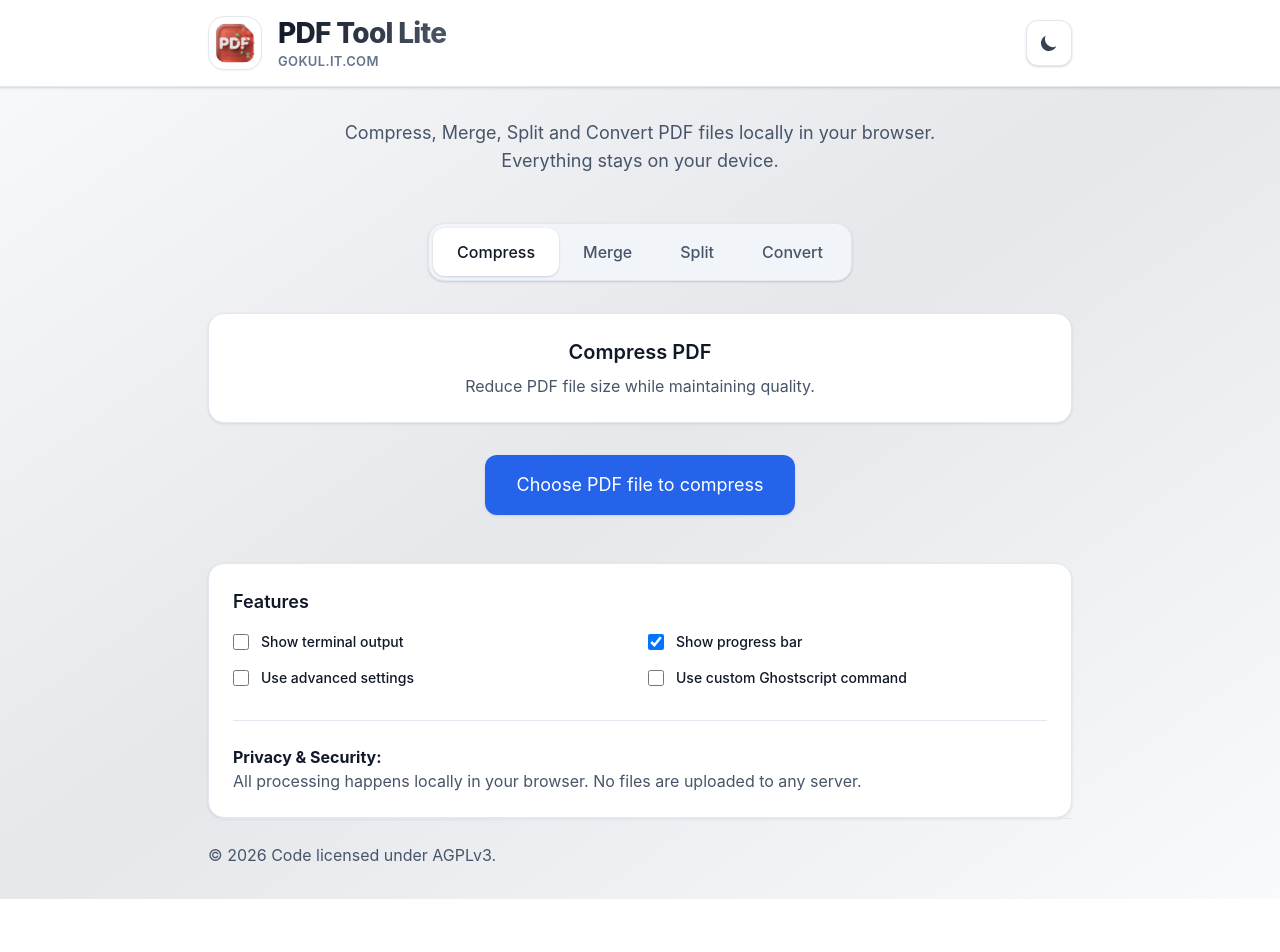
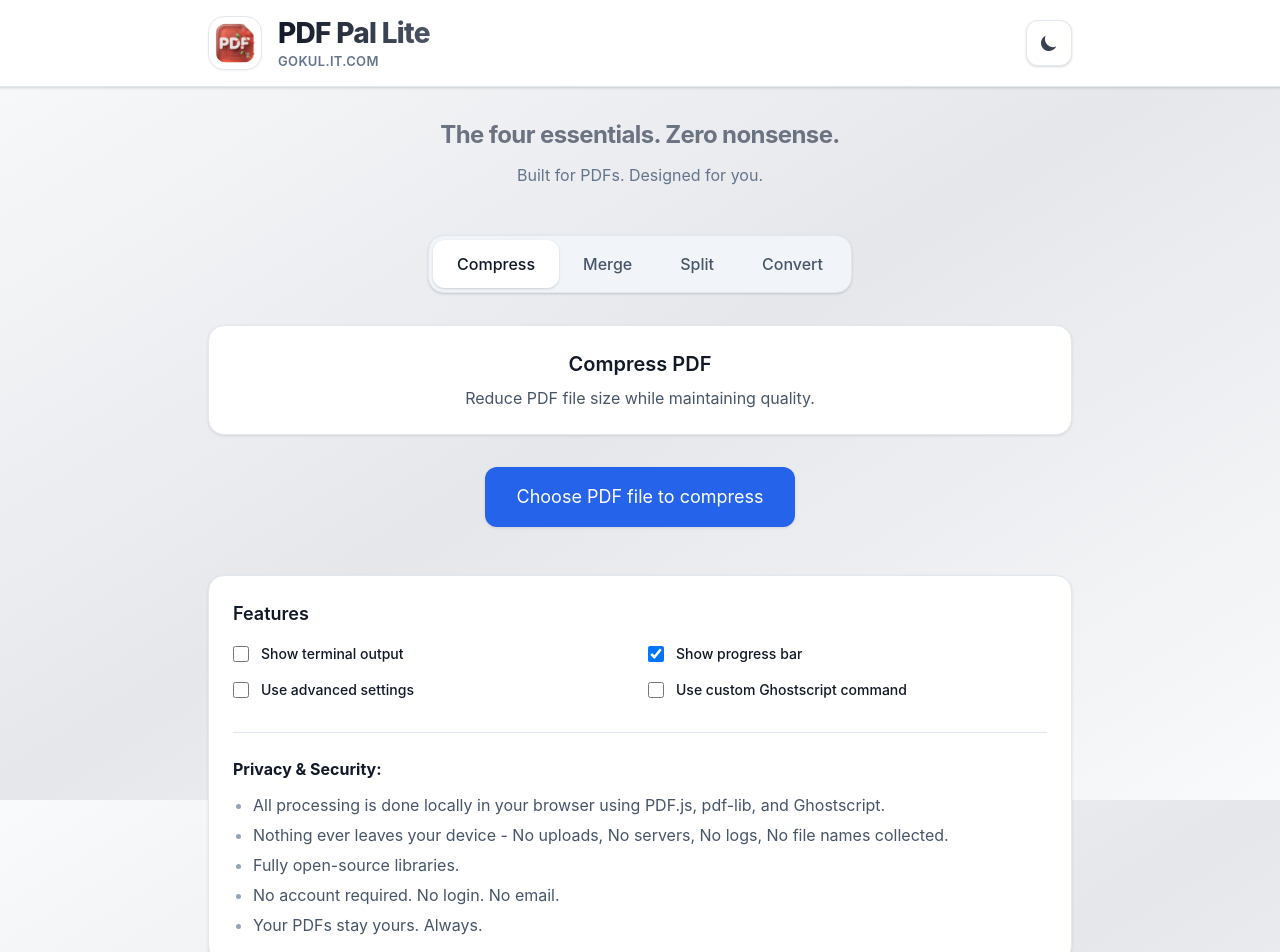
Before and after one commit to Gokul-Sloth/PDF-Pal, a React (Vite) app: page / in a window 1280 px wide. Shown: the top 952 px of the page. Before the commit the page ends 899 px from the top, so only its background shows below. Built offline with nearby package versions, Linux system fonts and the light colour scheme.

Commit message:
feat: enhance UI typography, filter drag-and-drop by file type, right-aligned privacy footer

```diff
--- a/index.html
+++ b/index.html
@@ -1,17 +1,20 @@
 <!doctype html>
 <html lang="en">
+
 <head>
   <meta charset="UTF-8" />
-    <link rel="apple-touch-icon" sizes="180x180" href="/apple-touch-icon.png">
+  <link rel="android-chrome" sizes="180x180" href="/android-chrome-192x192.png">
   <link rel="icon" type="image/png" sizes="32x32" href="/favicon-32x32.png">
   <link rel="icon" type="image/png" sizes="16x16" href="/favicon-16x16.png">
   <link rel="manifest" href="/site.webmanifest">
   <link rel="shortcut icon" href="/favicon.ico">
   <meta name="viewport" content="width=device-width, initial-scale=1.0" />
-    <title>Local PDF Tools - Compress, Merge, Split</title>
+  <title>PDF Pal🦥</title>
 </head>
+
 <body>
   <div id="root"></div>
   <script type="module" src="/src/main.jsx"></script>
 </body>
+
 </html>
--- a/package.json
+++ b/package.json
@@ -9,6 +9,7 @@
     "preview": "vite preview"
   },
   "dependencies": {
+    "@formkit/auto-animate": "^0.9.0",
     "jszip": "^3.10.1",
     "pdf-lib": "^1.17.1",
     "pdfjs-dist": "^5.5.207",
--- a/src/App.jsx
+++ b/src/App.jsx
@@ -1,4 +1,5 @@
 import { useState, useRef, useEffect } from "react";
+import { useAutoAnimate } from "@formkit/auto-animate/react";
 import { PDFDocument } from "pdf-lib";
 import { _GSPS2PDF } from "./lib/worker-init.js";
 import { convertPdfToImages } from "./lib/pdfjs-to-images.js";
@@ -38,6 +39,8 @@ function loadPDFData(response, filename) {
 }
 
 function App() {
+  const [animationParent] = useAutoAnimate();
+  const [isDragOver, setIsDragOver] = useState(false);
   const [activeTab, setActiveTab] = useState("compress");
   const [convertType, setConvertType] = useState("pdfToImg"); // 'pdfToImg' or 'imgToPdf'
   const [convertFormat, setConvertFormat] = useState("png"); // 'png' or 'jpeg'
@@ -618,7 +621,7 @@ function App() {
             </div>
             <div className="flex flex-col justify-center leading-tight">
               <h1 className="text-2xl md:text-[28px] font-extrabold text-transparent bg-clip-text bg-gradient-to-r from-gray-900 to-gray-600 dark:from-white dark:to-gray-300 tracking-tight pb-0.5">
-                PDF Tool Lite
+                PDF Pal Lite
               </h1>
               <p className="text-xs md:text-[13px] font-semibold text-muted-500 dark:text-muted-400 tracking-wide uppercase mt-0.5">
                 <span className="hover:text-muted-700 dark:hover:text-muted-200 hover:underline cursor-pointer transition-colors">Gokul.it.com</span>
@@ -634,10 +637,12 @@ function App() {
       </header>
       <div className="container mx-auto max-w-4xl px-4 py-8">
         {/* Info below navbar */}
-        <div className="text-center mb-12">
-          <p className="text-lg text-muted-600 dark:text-muted-300 max-w-2xl mx-auto">
-            Compress, Merge, Split and Convert PDF files locally in your browser. <br />
-            Everything stays on your device.
+        <div className="text-center mb-12 space-y-3">
+          <h2 className="text-xl md:text-2xl font-bold text-gray-500 dark:text-white max-w-2xl mx-auto tracking-tight">
+            The four essentials. Zero nonsense.
+          </h2>
+          <p className="text-sm md:text-base text-muted-500 dark:text-muted-400 max-w-2xl mx-auto">
+            Built for PDFs. Designed for you.
           </p>
         </div>
 
@@ -704,7 +709,52 @@ function App() {
         </div>
 
         {/* Tab Content */}
-        <div className="card mb-8">
+        <div
+          className={`card mb-8 relative transition-all duration-300 ${isDragOver ? 'ring-4 ring-primary-500 scale-[1.02] shadow-2xl' : ''}`}
+          onDragOver={(e) => {
+            e.preventDefault();
+            if (e.dataTransfer.types && e.dataTransfer.types.includes('Files')) {
+              setIsDragOver(true);
+            }
+          }}
+        >
+          {isDragOver && (
+            <div
+              className="absolute inset-0 z-50 flex items-center justify-center bg-white/90 dark:bg-gray-900/90 backdrop-blur-sm rounded-[32px] border-4 border-dashed border-primary-500"
+              onDragLeave={(e) => { e.preventDefault(); setIsDragOver(false); }}
+              onDrop={(e) => {
+                e.preventDefault();
+                setIsDragOver(false);
+                if (e.dataTransfer.files && e.dataTransfer.files.length > 0) {
+                  let droppedFiles = Array.from(e.dataTransfer.files);
+
+                  if (activeTab === 'compress' || activeTab === 'merge' || activeTab === 'split' || (activeTab === 'convert' && convertType === 'pdfToImg')) {
+                    const validFiles = droppedFiles.filter(file => file.type === 'application/pdf');
+                    if (validFiles.length !== droppedFiles.length) {
+                      alert('Only PDF files are accepted for this operation.');
+                    }
+                    droppedFiles = validFiles;
+                  } else if (activeTab === 'convert' && convertType === 'imgToPdf') {
+                    const validFiles = droppedFiles.filter(file => file.type.startsWith('image/'));
+                    if (validFiles.length !== droppedFiles.length) {
+                      alert('Only image files are accepted for this operation.');
+                    }
+                    droppedFiles = validFiles;
+                  }
+
+                  if (droppedFiles.length > 0) {
+                    changeHandler({ target: { files: droppedFiles } });
+                  }
+                }
+              }}
+              onDragOver={(e) => e.preventDefault()}
+            >
+              <div className="text-center animate-bounce">
+                <svg className="w-12 h-12 mx-auto mb-2 text-primary-500" fill="none" stroke="currentColor" viewBox="0 0 24 24"><path strokeLinecap="round" strokeLinejoin="round" strokeWidth="2" d="M7 16a4 4 0 01-.88-7.903A5 5 0 1115.9 6L16 6a5 5 0 011 9.9M15 13l-3-3m0 0l-3 3m3-3v12" /></svg>
+                <span className="text-2xl font-medium text-gray-500 dark:text-white pb-2 block">Drop your files here</span>
+              </div>
+            </div>
+          )}
           {activeTab === 'compress' && (
             <div className="text-center">
               <h3 className="text-xl font-semibold text-gray-900 dark:text-white mb-2">Compress PDF</h3>
@@ -806,10 +856,10 @@ function App() {
                 </button>
               </div>
 
-              <div className="space-y-3">
+              <div ref={animationParent} className="space-y-3">
                 {files.map((file, index) => (
                   <div
-                    key={index}
+                    key={file.url}
                     draggable={activeTab === 'merge'}
                     onDragStart={(e) => activeTab === 'merge' && handleDragStart(e, index)}
                     onDragEnter={(e) => activeTab === 'merge' && handleDragEnter(e, index)}
@@ -1264,19 +1314,28 @@ function App() {
           )}
 
           <div className="border-t border-muted-200 dark:border-gray-700 pt-6">
-            <p className="text-muted-600 dark:text-muted-300 mb-0">
-              <strong className="text-gray-900 dark:text-white">Privacy & Security:</strong><br />
-              All processing happens locally in your browser. No files are uploaded to any server.
-            </p>
+            <div className="text-muted-600 dark:text-muted-300 mb-0">
+              <strong className="text-gray-900 dark:text-white inline-block mb-3">Privacy & Security:</strong>
+              <ul className="list-disc list-outside ml-5 space-y-1.5 marker:text-muted-400 dark:marker:text-gray-500">
+                <li>All processing is done locally in your browser using PDF.js, pdf-lib, and Ghostscript.</li>
+                <li>Nothing ever leaves your device - No uploads, No servers, No logs, No file names collected.</li>
+                <li>Fully open-source libraries.</li>
+                <li>No account required. No login. No email.</li>
+                <li>Your PDFs stay yours. Always.</li>
+              </ul>
+            </div>
           </div>
         </div>
 
         {/* Footer */}
-        <footer className="border-t border-muted-200 dark:border-gray-700 pt-6">
-          <div className="flex justify-between items-center">
-            <p className="text-muted-600 dark:text-muted-300">
-              &copy; {new Date().getFullYear()} Code licensed under AGPLv3.
-            </p>
+        <footer className="mt-4 border-t border-muted-200 dark:border-gray-800 pt-6 pb-4">
+          <div className="flex justify-end items-center">
+            <div className="inline-flex items-center gap-2 px-4 py-2 rounded-xl bg-white dark:bg-gray-800 shadow-sm border border-muted-200 dark:border-gray-700 hover:shadow-md transition-all duration-300 group cursor-default">
+              <svg className="w-4 h-4 text-primary-500 group-hover:scale-110 transition-transform" fill="none" stroke="currentColor" viewBox="0 0 24 24"><path strokeLinecap="round" strokeLinejoin="round" strokeWidth="2" d="M9 12l2 2 4-4m5.618-4.016A11.955 11.955 0 0112 2.944a11.955 11.955 0 01-8.618 3.04A12.02 12.02 0 003 9c0 5.591 3.824 10.29 9 11.622 5.176-1.332 9-6.03 9-11.622 0-1.042-.133-2.052-.382-3.016z" /></svg>
+              <p className="text-sm font-semibold tracking-wide text-muted-600 dark:text-muted-300">
+                &copy; {new Date().getFullYear()} Licensed under AGPLv3
+              </p>
+            </div>
           </div>
         </footer>
       </div>
--- a/vite.config.js
+++ b/vite.config.js
@@ -5,6 +5,6 @@ import react from "@vitejs/plugin-react";
 export default defineConfig({
   plugins: [react()],
   build: { target: "esnext", outDir: 'dist' },
-  base: "/local-pdf-tools/",
-  worker: {format :'es'},
+  base: "/",
+  worker: { format: 'es' },
 });
```
Also changed, not shown: 2 other files (tests, documents, lock files or other folders). Lines whose indentation alone changed are shown as unchanged.
